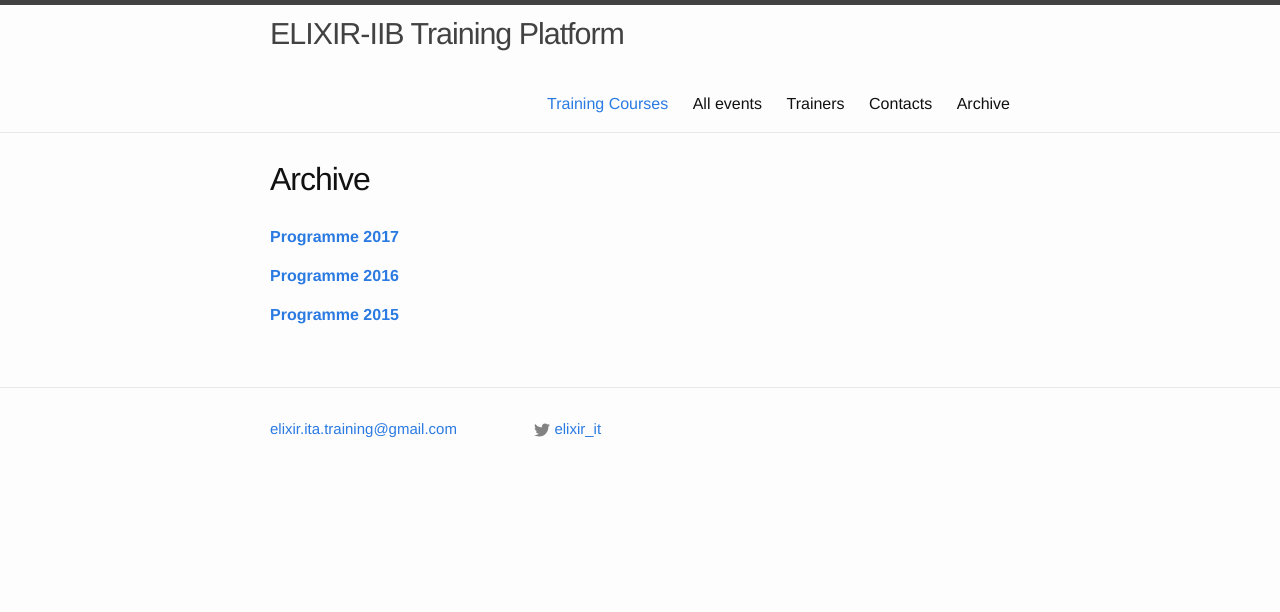
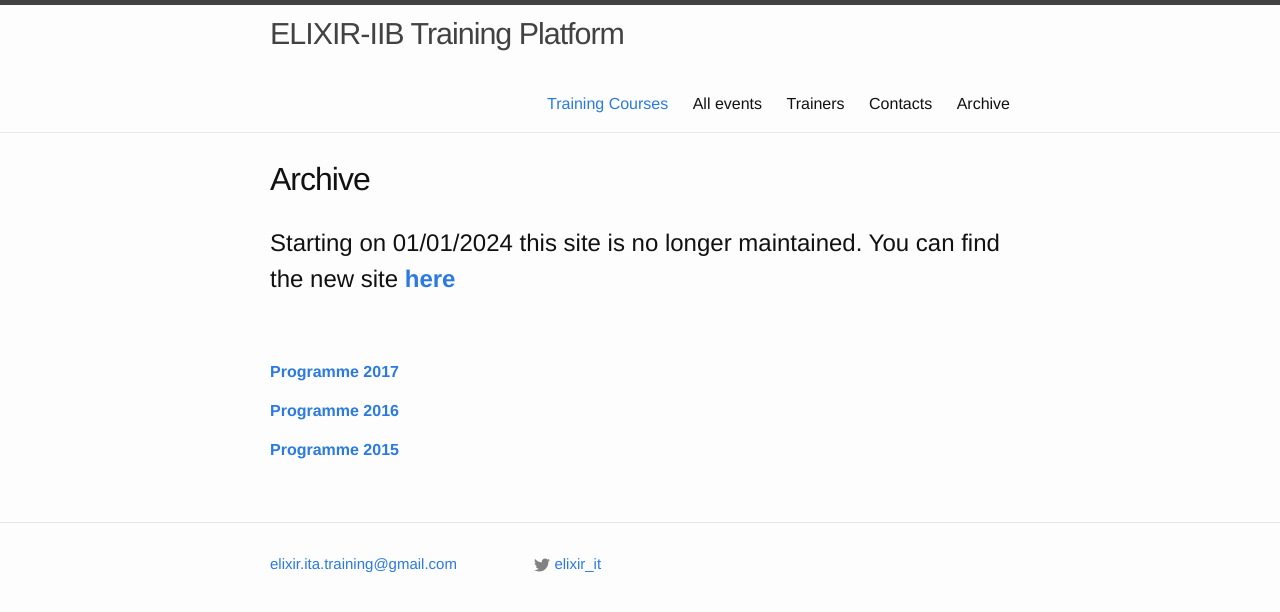
Before and after one commit to ELIXIR-IIB-training/website, a Jekyll site: the page built from _pages/05-archive.md, in a window 1280 px wide. Shown: the top 612 px of the page. Built offline with Jekyll 4.4.1, drawn with Linux system fonts in a browser that asks for light colours.

Commit message:
Update 05-archive.md

```diff
--- a/_pages/05-archive.md
+++ b/_pages/05-archive.md
@@ -3,7 +3,9 @@ layout: page
 title: Archive
 permalink: /archive/
 ---
-
+<h1>Starting on 01/01/2024 this site is no longer maintained. You can find the new site <a href="https://elixir-iib-training.github.io/site/"><b>here</b></a>  </h1>
+<br>
+<br>
 [**Programme 2017**](../docs/programme2017_copy.html)
 
 [**Programme 2016**](../docs/programme2016_copy.html)
```
